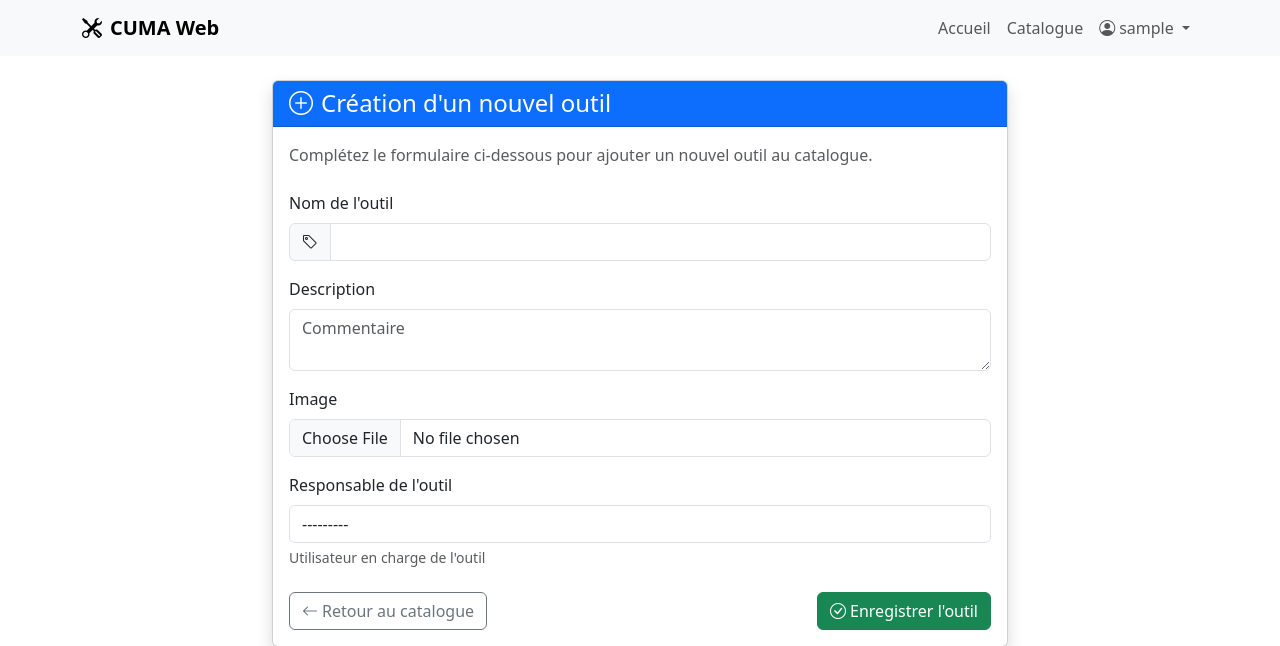
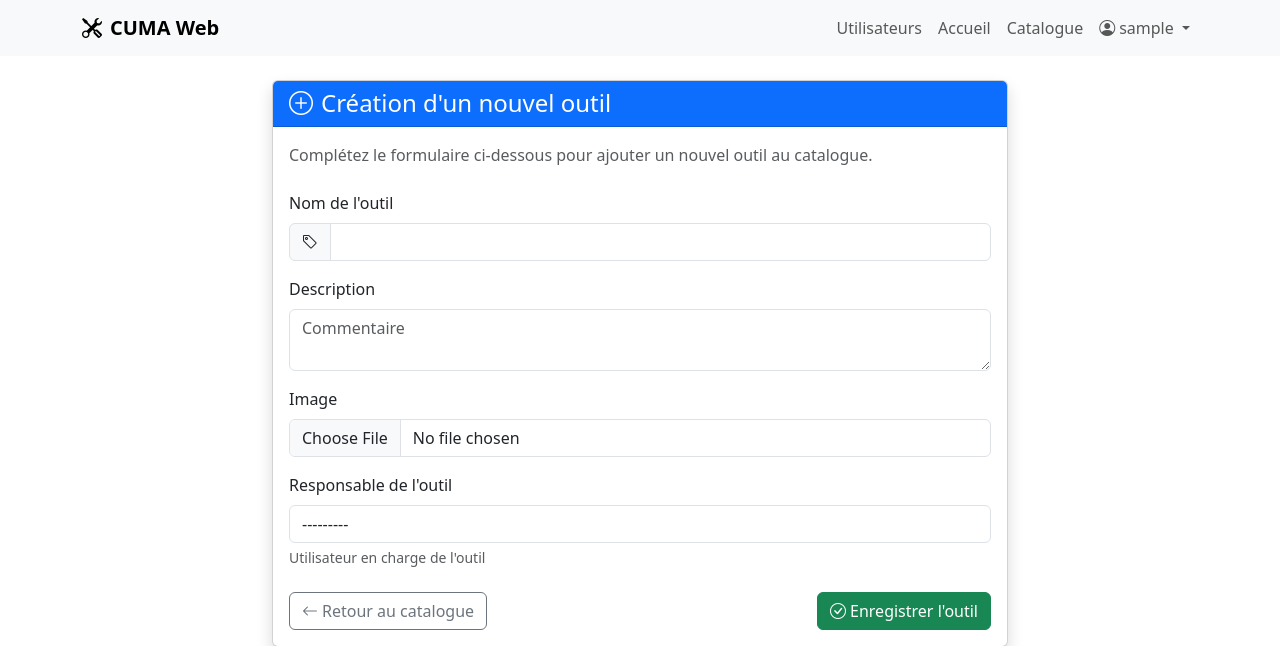
Before and after one commit to AntoineBachelet/cumaweb, a Django app: page /catalog/create_tool/ in a window 1280 px wide. Shown: the top 646 px of the page. Run offline with Django 5.2, Linux system fonts and the light colour scheme; the visitor is signed in with stand-in values (Sample User, id 1); data comes from the database, SQL or seed files in the repository.

Commit message:
fix: add link to new page for admins

```diff
--- a/src/cumaweb/templates/base.html
+++ b/src/cumaweb/templates/base.html
@@ -42,6 +42,11 @@
       </button>
       <div class="collapse navbar-collapse" id="navbarNav">
         <ul class="navbar-nav ms-auto">
+          {% if user.is_staff or user.is_superuser %}
+          <li class="nav-item">
+              <a class="nav-link" href="{% url 'users:listUser' %}">Utilisateurs</a>
+          </li>
+          {% endif %}
           <li class="nav-item">
             <a class="nav-link" href="{% url 'index' %}">Accueil</a>
           </li>
```
